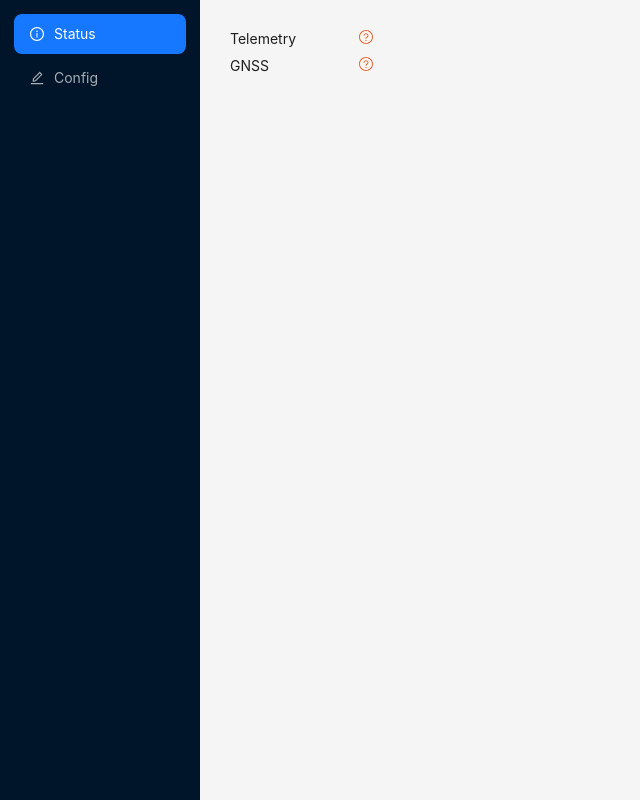
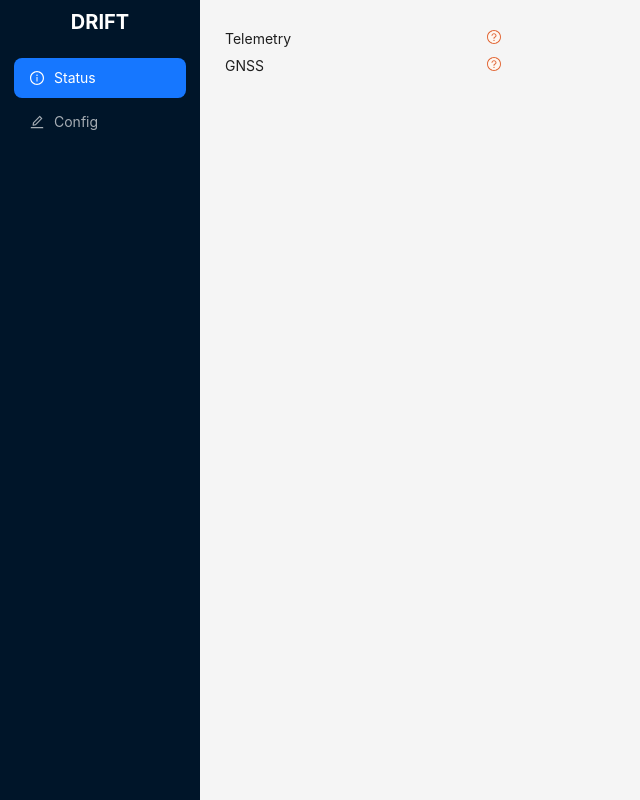
Before and after one commit to wnagele/drift, a React app in the folder dash/: page / in a window 1280 px wide. Shown: the whole page, without its empty margins (0-640 px from the left). Built offline with nearby package versions, Linux system fonts and the light colour scheme; no server answers.

Commit message:
UI fixes (#16)

```diff
--- a/dash/index.html
+++ b/dash/index.html
@@ -1,6 +1,7 @@
 <html>
     <head>
         <title>DRIFT</title>
+        <meta name="viewport" content="width=device-width, initial-scale=1, maximum-scale=1, user-scalable=no">
     </head>
     <body style="margin: 0">
         <div id="root"></div>
--- a/dash/src/App.js
+++ b/dash/src/App.js
@@ -35,7 +35,19 @@ const App = () => {
 
   return (
     <Layout>
-      <Sider>
+      <Sider breakpoint="md">
+        <div style={{
+            display: "flex",
+            alignItems: "center",
+            justifyContent: "center",
+            fontSize: "20px",
+            fontWeight: "bold",
+            color: "white",
+            textAlign: "center",
+            padding: "10px"
+          }}>
+          DRIFT
+        </div>
         <Menu theme="dark"
               items={items}
               defaultSelectedKeys={ [ "status" ] }
--- a/dash/src/Status.js
+++ b/dash/src/Status.js
@@ -20,8 +20,11 @@ const Status = () => {
   useEffect(() => {
     const url = 'ws://' + window.location.host + '/ws';
     const websocket = new WebSocket(url);
+    var shuttingDown = false;
 
     websocket.onerror = (err) => {
+      if (shuttingDown)
+        return;
       console.error('WebSocket error: ', err);
       message.error('Connection error occured');
     };
@@ -38,18 +41,21 @@ const Status = () => {
       }
     };
 
-    return () => websocket.close();
+    return () => {
+      shuttingDown = true;
+      websocket.close()
+    };
   }, []);
 
   return (
     <>
-      <Row>
-        <Col span={3}>Telemetry</Col>
-        <Col span={1}>{renderStatus(telemetryState)}</Col>
+      <Row gutter={16}>
+        <Col className="gutter-row" span={6}>Telemetry</Col>
+        <Col className="gutter-row" span={6}>{renderStatus(telemetryState)}</Col>
       </Row>
-      <Row>
-        <Col span={3}>GNSS</Col>
-        <Col span={1}>{renderStatus(gnssState)}</Col>
+      <Row  gutter={16}>
+        <Col className="gutter-row" span={6}>GNSS</Col>
+        <Col className="gutter-row" span={6}>{renderStatus(gnssState)}</Col>
       </Row>
     </>
   );
--- a/dash/src/Style.css
+++ b/dash/src/Style.css
@@ -10,7 +10,7 @@ body,
     min-height: 100%;
 }
 
-.ant-layout-sider {
+.ant-menu {
     padding: 10px;
 }
 .ant-layout-content {
```
Also changed, not shown: 2 other files (tests, documents, lock files or other folders).
